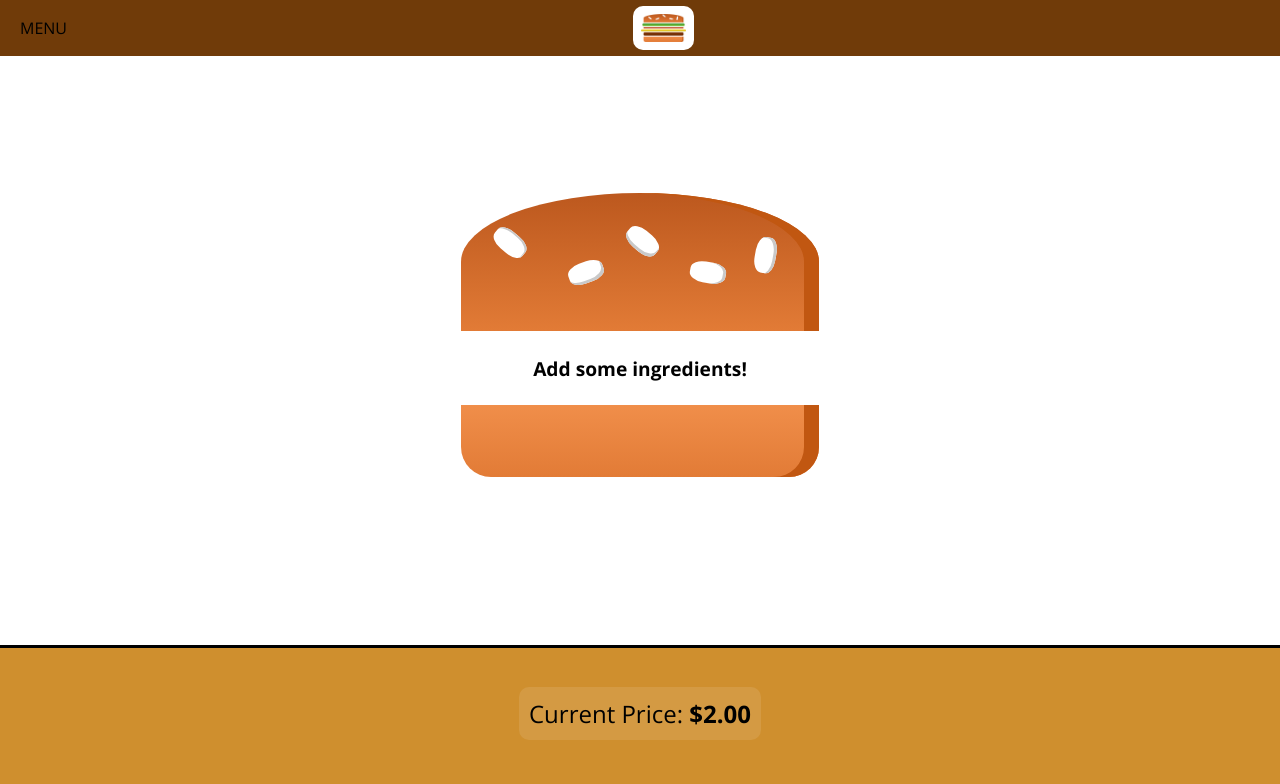
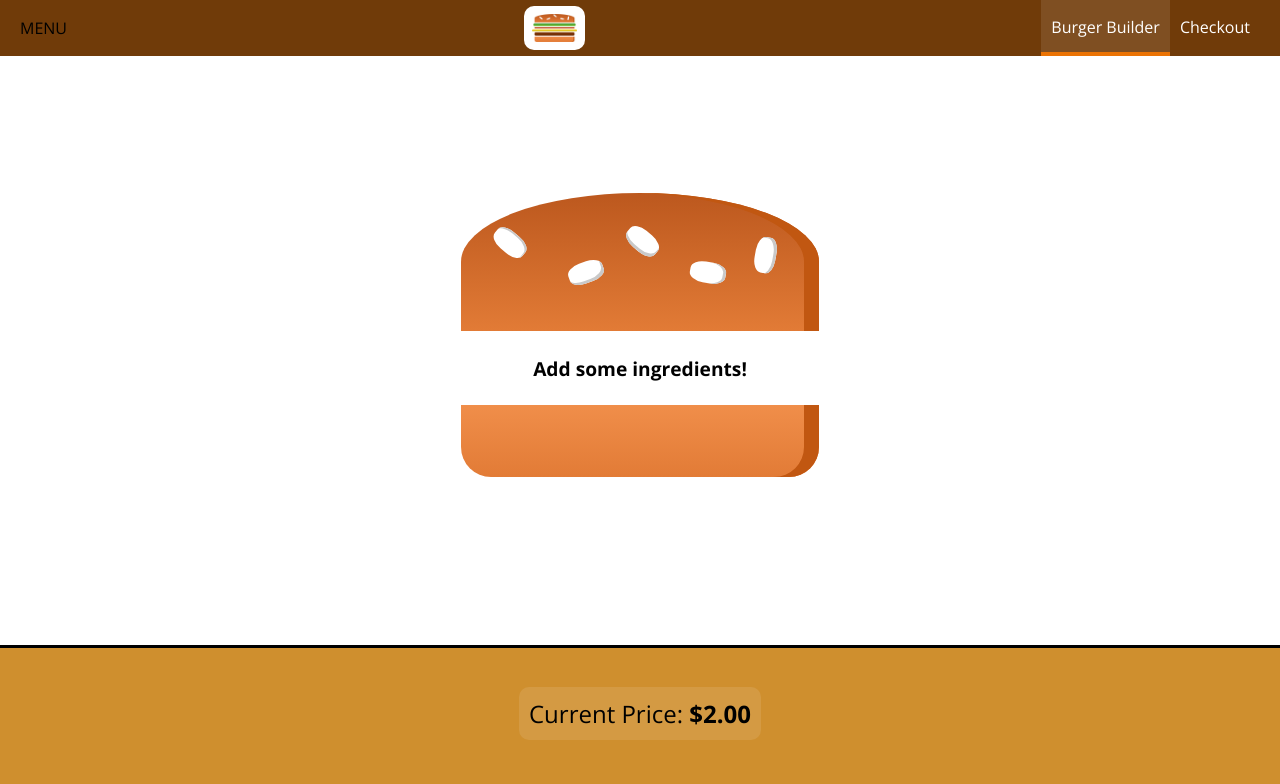
Before and after one commit to youssef-md/The-Burger-Builder, a React app: page / in a window 1280 px wide. Shown: the top 784 px of the page. Built offline with nearby package versions, Linux system fonts and the light colour scheme.

Commit message:
Adding reusable navigation items

```diff
--- a/src/components/Layout/Layout.js
+++ b/src/components/Layout/Layout.js
@@ -1,6 +1,7 @@
 import React, { Fragment } from 'react'
 import styles from './Layout.css'
 import Toolbar from '../Navigation/Toolbar/Toolbar'
+
 const Layout = (props) => (
   <Fragment>
     <Toolbar/>
--- /dev/null
+++ b/src/components/Navigation/Items/Item/Item.css
@@ -0,0 +1,24 @@
+.Item {
+  margin: 0;
+  box-sizing: border-box;
+  display: flex;
+  height: 100%;
+  align-items: center;
+
+}
+
+.Item a {
+  color: white;
+  text-decoration: none;
+  height: 100%;
+  padding: 16px 10px;
+  border-bottom: 4px solid transparent;
+  box-sizing: border-box;
+  display: block;
+}
+
+.Item a:hover, .Item a:active, .Item a.active {
+  background-color: rgba(255,255,255,.1);
+  border-bottom: 4px solid rgb(235, 115, 3);
+  color: white;
+}
--- /dev/null
+++ b/src/components/Navigation/Items/Item/Item.js
@@ -0,0 +1,12 @@
+import React from 'react'
+import styles from './Item.css'
+
+const Item = (props) => (
+  <li className = { styles.Item }>
+    <a href = { props.link } className = {props.active ? styles.active : null}>
+      { props.children }
+    </a>
+  </li>
+);
+
+export default Item;
--- /dev/null
+++ b/src/components/Navigation/Items/Items.css
@@ -0,0 +1,8 @@
+.Items {
+  margin: 0;
+  padding: 0;
+  list-style: none;
+  display: flex;
+  align-items: center;
+  height: 100%;
+}
--- /dev/null
+++ b/src/components/Navigation/Items/Items.js
@@ -0,0 +1,12 @@
+import React from 'react'
+import styles from './Items.css'
+import Item from './Item/Item'
+
+const Items = (props) => (
+  <ul className = {styles.Items}>
+    <Item link = "/" active = {true}>Burger Builder</Item>
+    <Item link = "/" active ={false}>Checkout</Item>
+  </ul>
+);
+
+export default Items;
--- a/src/components/Navigation/Toolbar/Toolbar.js
+++ b/src/components/Navigation/Toolbar/Toolbar.js
@@ -1,13 +1,14 @@
 import React from 'react'
 import styles from './Toolbar.css'
 import Logo from '../../Logo/Logo'
+import Items from '../Items/Items'
 
 const Toolbar = (props) => (
   <header className = {styles.Toolbar}>
     <div>MENU</div>
     <Logo/>
     <nav>
-
+      <Items />
     </nav>
   </header>
 );
```
